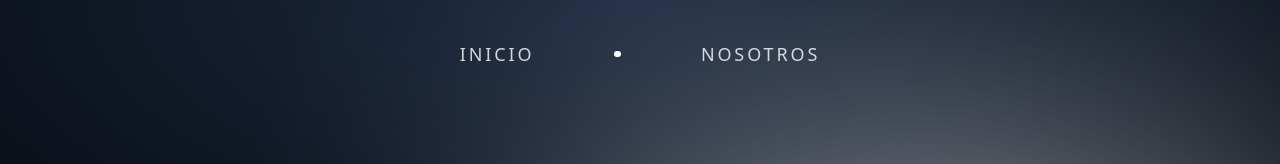
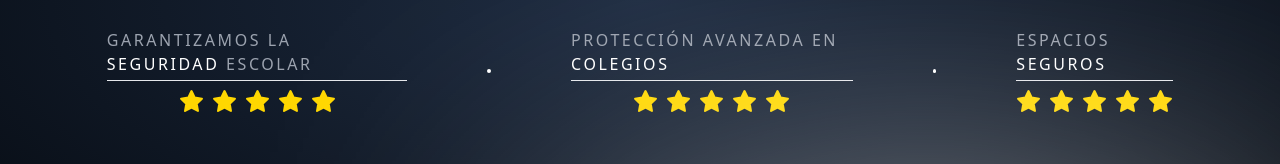
Before and after one commit to IvanJimenezB/drones, a Vue app: page / in a window 1280 px wide. Shown: the top 164 px of the page. Built offline with nearby package versions, Linux system fonts and the light colour scheme.

Commit message:
Detalles visuales

```diff
--- a/src/views/Dashboard.vue
+++ b/src/views/Dashboard.vue
@@ -3,29 +3,76 @@ import { Typed } from "@duskmoon/vue3-typed-js";
 import type { TypedOptions } from "@duskmoon/vue3-typed-js";
 
 const options: TypedOptions = {
-    strings: ["Descubre cómo la tecnología aérea puede expandir los límites de la seguridad.", "Tu camino hacia un futuro más seguro comienza con un vuelo.","La protección del mañana está en tus manos, aprende hoy."],
+    strings: ["Descubre cómo la tecnología aérea puede expandir los límites de la seguridad.", "Tu camino hacia un futuro más seguro comienza con un vuelo.", "La protección del mañana está en tus manos, aprende hoy."],
     loop: true,
     typeSpeed: 40,
 };
 </script>
 <template>
     <div class="w-full h-[100vh]" id="bg-img">
-        <div class="flex items-center gap-4 pt-10 justify-center text-lg font-medium uppercase tracking-[0.16em]">
-            <span class="text-gray-300">Inicio</span>
-            <div class="mx-6 hidden h-[0.4rem] w-[0.4rem] rounded-full bg-white lg:block xl:mx-16"></div>
-            <span class="text-gray-300">Nosotros</span>
+        <div
+            class="flex items-center gap-4 pt-7 justify-center text-md font-medium uppercase tracking-[0.16em] w-10/12 m-auto">
+            <div>
+                <span class="text-gray-400">Garantizamos la <span class="text-white">seguridad</span> escolar</span>
+                <hr class="my-1">
+                <div class="pt-1 flex gap-2 justify-center">
+                    <svg v-for="(item, index) in [1, 2, 3, 4, 5]" :key="index" xmlns="http://www.w3.org/2000/svg"
+                        viewBox="0 0 24 24" fill="none" stroke="currentColor" stroke-width="2" stroke-linecap="round"
+                        stroke-linejoin="round" class="feather feather-star" width="25" height="25">
+                        <polygon fill="#FFD700" stroke="#FFD700"
+                            points="12 2 15.09 8.26 22 9.27 17 14.14 18.18 21.02 12 17.77 5.82 21.02 7 14.14 2 9.27 8.91 8.26 12 2" />
+                    </svg>
+                </div>
+            </div>
+            <div class="mx-6 hidden h-[0.3rem] w-[0.3rem] rounded-full bg-white lg:block xl:mx-16"></div>
+            <div>
+                <span class="text-gray-400">Protección avanzada en <span class="text-white">colegios</span></span>
+                <hr class="my-1">
+                <div class="pt-1 flex gap-2 justify-center">
+                    <svg v-for="(item, index) in [1, 2, 3, 4, 5]" :key="index" xmlns="http://www.w3.org/2000/svg"
+                        viewBox="0 0 24 24" fill="none" stroke="currentColor" stroke-width="2" stroke-linecap="round"
+                        stroke-linejoin="round" class="feather feather-star" width="25" height="25">
+                        <polygon fill="#FFD700" stroke="#FFD700"
+                            points="12 2 15.09 8.26 22 9.27 17 14.14 18.18 21.02 12 17.77 5.82 21.02 7 14.14 2 9.27 8.91 8.26 12 2" />
+                    </svg>
+                </div>
+            </div>
+            <div class="mx-6 hidden h-[0.3em] w-[0.3rem] rounded-full bg-white lg:block xl:mx-16"></div>
+            <div>
+                <span class="text-gray-400">Espacios <span class="text-white">seguros</span></span>
+                <hr class="my-1">
+                <div class="pt-1 flex gap-2 justify-center">
+                    <svg v-for="(item, index) in [1, 2, 3, 4, 5]" :key="index" xmlns="http://www.w3.org/2000/svg"
+                        viewBox="0 0 24 24" fill="none" stroke="currentColor" stroke-width="2" stroke-linecap="round"
+                        stroke-linejoin="round" class="feather feather-star" width="25" height="25">
+                        <polygon fill="#FFD700" stroke="#FFD700"
+                            points="12 2 15.09 8.26 22 9.27 17 14.14 18.18 21.02 12 17.77 5.82 21.02 7 14.14 2 9.27 8.91 8.26 12 2" />
+                    </svg>
+                </div>
+            </div>
         </div>
         <div class="w-10/12 m-auto pt-[200px] flex relative">
             <div class="w-7/12">
-                <h1 class="bg-[radial-gradient(138.06%_1036.51%_at_95.25%_-2.54%,_#7ED4FD_14.06%,#709DF7_51.02%,#4D78EF_79.09%)] bg-clip-text text-5xl leading-[1.2] tracking-tighter text-transparent sm:text-center sm:text-[4rem] sm:leading-[4.75rem] lg:text-left">Conviértete en un experto en drones que protegen y vigilan donde otros no pueden.
+                <h1
+                    class="bg-[radial-gradient(138.06%_1036.51%_at_95.25%_-2.54%,_#7ED4FD_14.06%,#709DF7_51.02%,#4D78EF_79.09%)] bg-clip-text text-5xl leading-[1.2] tracking-tighter text-transparent sm:text-center sm:text-[4rem] sm:leading-[4.75rem] lg:text-left font-medium">
+                    Conviértete en un experto en drones que protegen y vigilan donde otros no pueden.
                 </h1>
                 <br>
-                <Typed :options="options" class="flex text-4xl" >
-                    <p class="typing text-gray-300 text-3xl text-[#94A3B8]" ></p>
+                <Typed :options="options" class="flex text-4xl h-[120px]">
+                    <p class="typing text-gray-300 text-3xl text-[#94A3B8]"></p>
                 </Typed>
 
+                <button
+                    className="flex px-10 py-3 rounded-full tracking-widest border-2  border-[#1ED760] font-bold text-white tracking-widest uppercase transform hover:scale-105 hover:bg-green-600 transition-colors duration-200">
+                    Conoce más
+                    <svg class="font-bold" width="25px" height="25px" viewBox="0 0 24.00 24.00" fill="none" xmlns="http://www.w3.org/2000/svg"><g id="SVGRepo_bgCarrier" stroke-width="0"></g><g id="SVGRepo_tracerCarrier" stroke-linecap="round" stroke-linejoin="round" stroke="#CCCCCC" stroke-width="0.048"></g><g id="SVGRepo_iconCarrier"> <path d="M10 7L15 12L10 17" stroke="#ffffff" stroke-width="1.8240000000000003" stroke-linecap="round" stroke-linejoin="round"></path> </g></svg>
+                </button>
+
+
+
             </div>
-            <img id="imgDronDashboard" class="absolute w-[650px] -right-20 top-40 opacity-80" src="https://i.pinimg.com/originals/bc/f3/a3/bcf3a371b9303c27752e1109e96a2fe6.gif" alt="">
+            <img id="imgDronDashboard" class="absolute w-[650px] -right-20 top-40 opacity-80"
+                src="https://i.pinimg.com/originals/bc/f3/a3/bcf3a371b9303c27752e1109e96a2fe6.gif" alt="">
         </div>
     </div>
 </template>
@@ -34,6 +81,7 @@ const options: TypedOptions = {
 #bg-img {
     background: radial-gradient(145.05% 100% at 50% 0, #1d2b41 0, #020509 57.38%, #0f1a29 88.16%);
 }
+
 #imgDronDashboard {
     filter: drop-shadow(2px 2px 150px white);
 }
```
